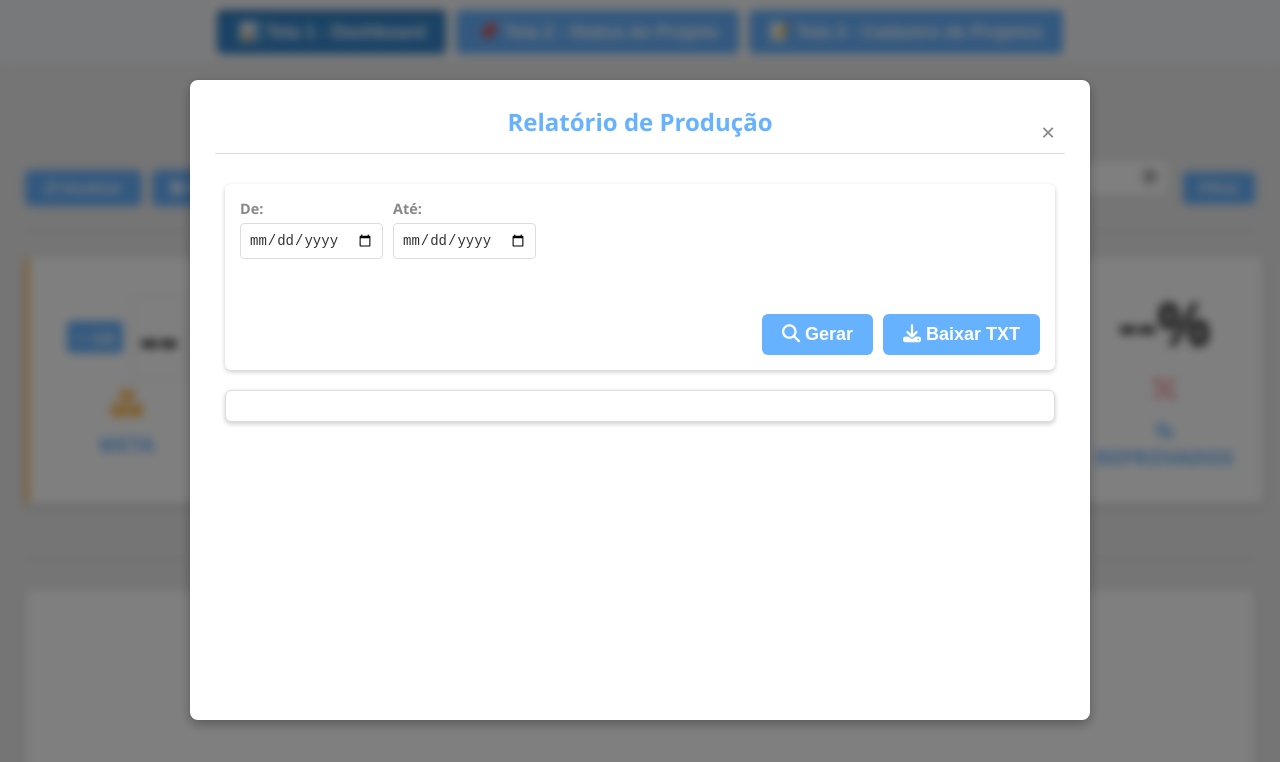
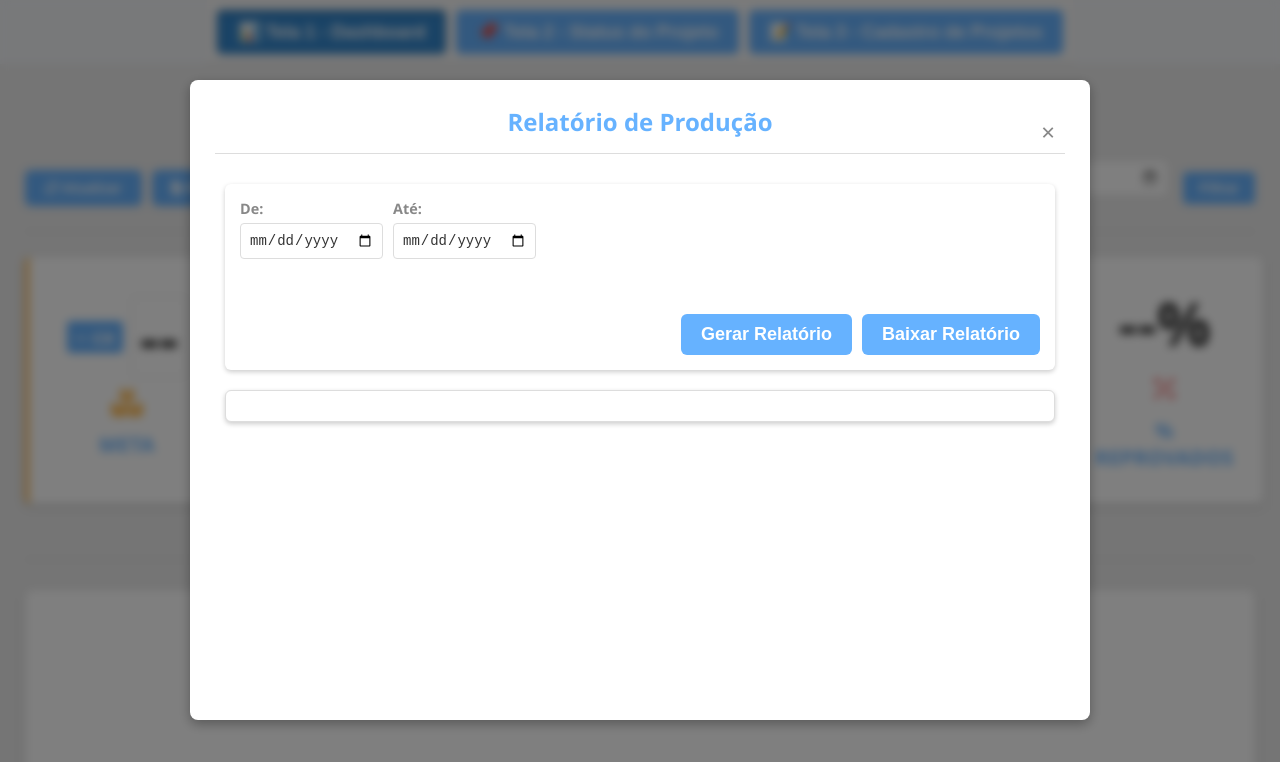
Before and after one commit to pvrezende/dashboard, a website: page index.html in a window 1280 px wide. Both pictures are taken after a click on the button "Relatório". Drawn offline with nearby package versions, Linux system fonts and the light colour scheme; no server answers; a script that the page names is missing.

Commit message:
Update index.html

```diff
--- a/index.html
+++ b/index.html
@@ -116,8 +116,8 @@
               </div>
             </div>
             <div class="report-actions">
-                            <button id="generateReport"><i class="fas fa-search"></i> Gerar</button>
-                            <button id="downloadReport" class="download-btn"><i class="fas fa-download"></i> Baixar TXT</button>
+              <button id="generateReport" class="action-btn">Gerar Relatório</button>
+              <button id="downloadReport" class="action-btn" disabled>Baixar Relatório</button>
             </div>
           </div>
           <div id="reportResult" class="report-result"></div>
@@ -198,6 +198,8 @@
   </div>
 </div>
 
+  </div>
+
   <script src="script.js"></script>
   <script src="tela2.js"></script>
   <script src="tela3.js"></script>
```
Lines whose indentation alone changed are shown as unchanged.
